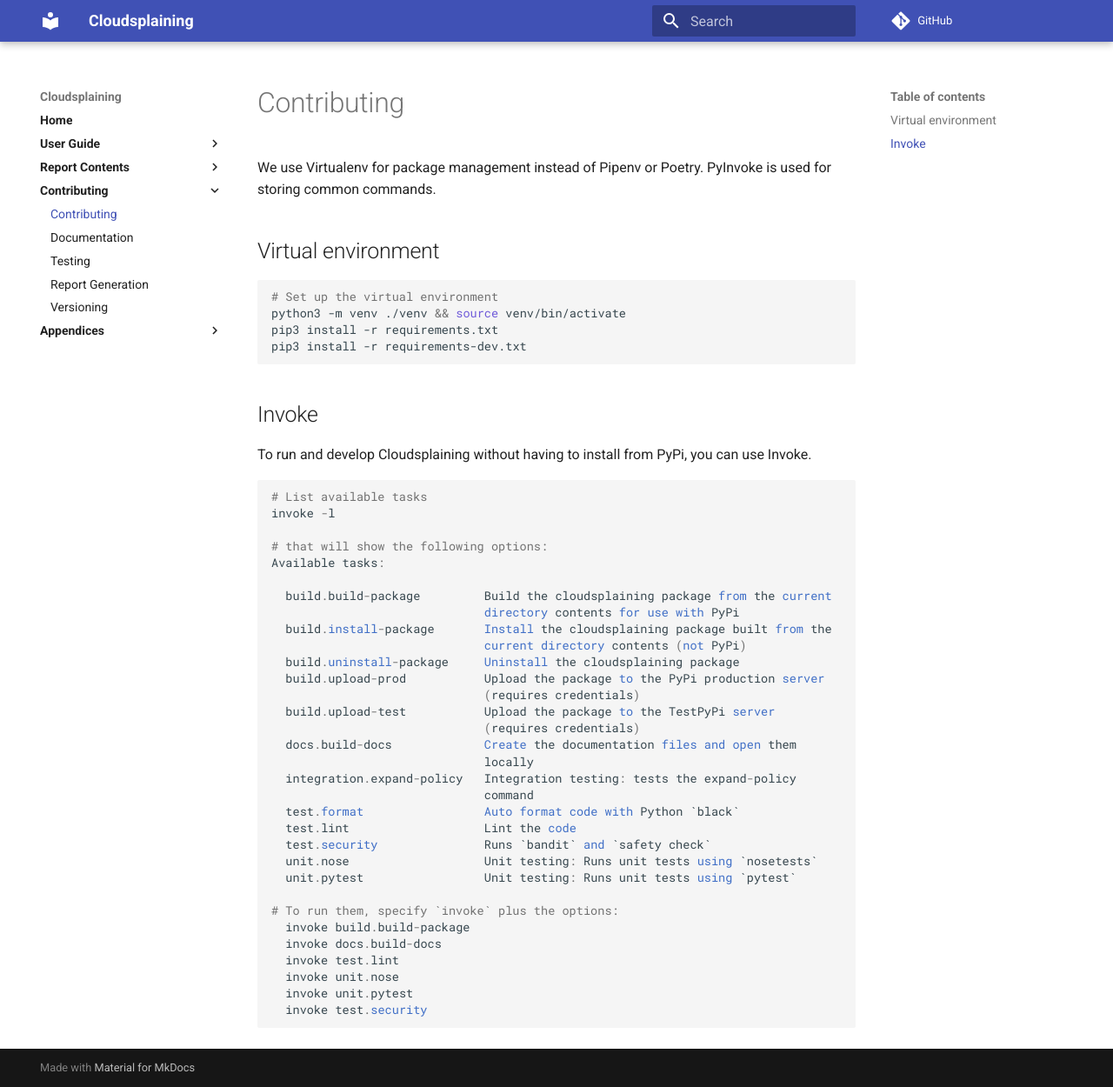
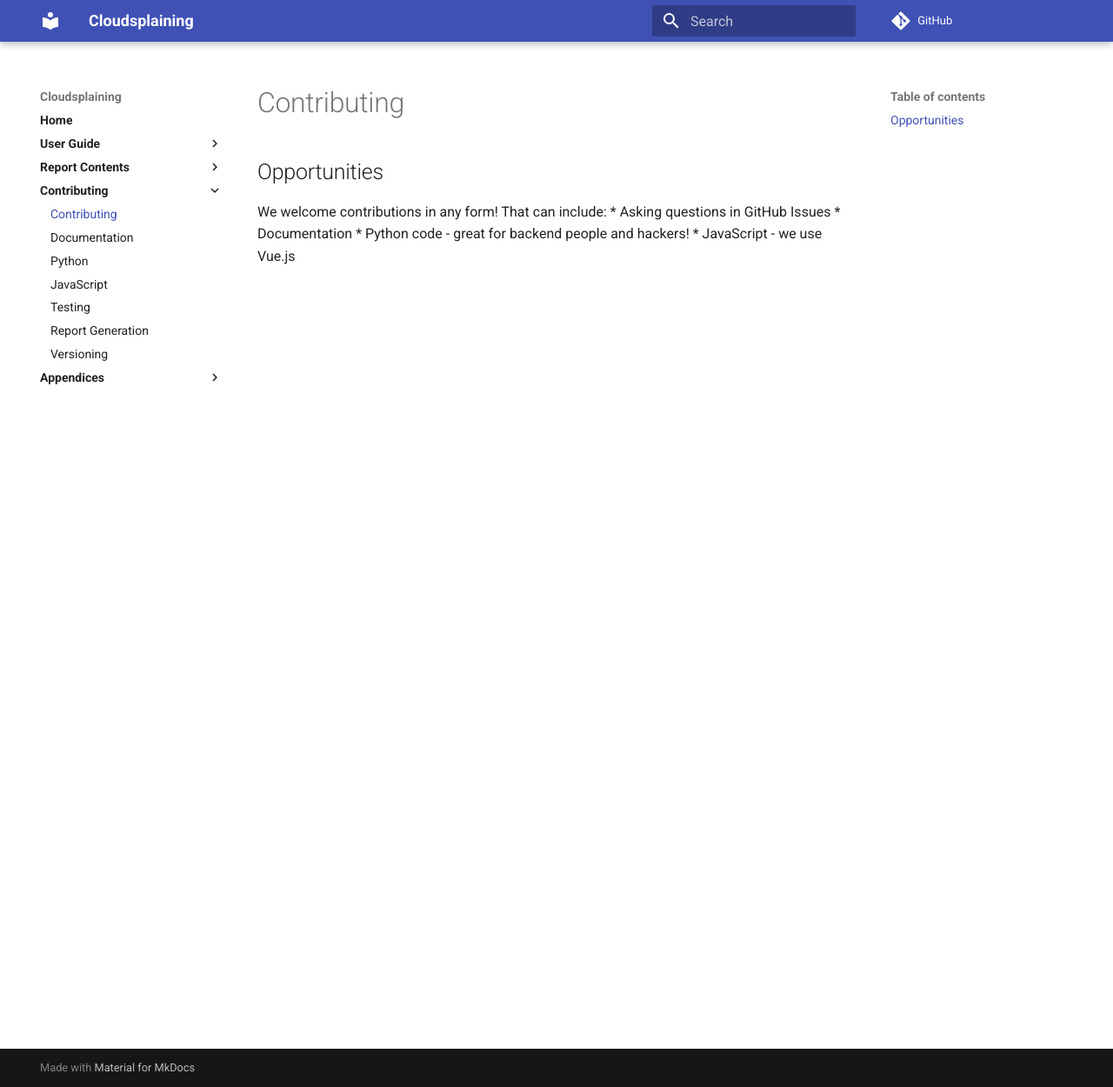
Before and after one commit to salesforce/cloudsplaining, an MkDocs documentation site: the page built from docs/contributing/contributing.md, in a window 1280 px wide and 1250 px high. Shown: the whole window at 87% size. Built offline with MkDocs 1.6.1 and Material for MkDocs 9.7.7, drawn with Linux system fonts in a browser that asks for light colours; comment, search, counter and statistics services are not loaded.

````diff
--- a/docs/contributing/contributing.md
+++ b/docs/contributing/contributing.md
@@ -1,52 +1,9 @@
 # Contributing
 
-We use Virtualenv for package management instead of Pipenv or Poetry. PyInvoke is used for storing common commands.
+## Opportunities
 
-## Virtual environment
-
-```bash
-# Set up the virtual environment
-python3 -m venv ./venv && source venv/bin/activate
-pip3 install -r requirements.txt
-pip3 install -r requirements-dev.txt
-```
-
-
-## Invoke
-To run and develop Cloudsplaining without having to install from PyPi, you can use Invoke.
-
-```
-# List available tasks
-invoke -l
-
-# that will show the following options:
-Available tasks:
-
-  build.build-package         Build the cloudsplaining package from the current
-                              directory contents for use with PyPi
-  build.install-package       Install the cloudsplaining package built from the
-                              current directory contents (not PyPi)
-  build.uninstall-package     Uninstall the cloudsplaining package
-  build.upload-prod           Upload the package to the PyPi production server
-                              (requires credentials)
-  build.upload-test           Upload the package to the TestPyPi server
-                              (requires credentials)
-  docs.build-docs             Create the documentation files and open them
-                              locally
-  integration.expand-policy   Integration testing: tests the expand-policy
-                              command
-  test.format                 Auto format code with Python `black`
-  test.lint                   Lint the code
-  test.security               Runs `bandit` and `safety check`
-  unit.nose                   Unit testing: Runs unit tests using `nosetests`
-  unit.pytest                 Unit testing: Runs unit tests using `pytest`
-
-# To run them, specify `invoke` plus the options:
-  invoke build.build-package
-  invoke docs.build-docs
-  invoke test.lint
-  invoke unit.nose
-  invoke unit.pytest
-  invoke test.security
-
-```
+We welcome contributions in any form! That can include:
+* Asking questions in GitHub Issues
+* Documentation
+* Python code - great for backend people and hackers!
+* JavaScript - we use Vue.js
--- a/mkdocs.yml
+++ b/mkdocs.yml
@@ -39,6 +39,8 @@
   - "<b>Contributing</b>":
     - Contributing: 'contributing/contributing.md'
     - Documentation: 'contributing/documentation.md'
+    - Python: 'contributing/python.md'
+    - JavaScript: 'contributing/javascript.md'
     - Testing: 'contributing/testing.md'
     - Report Generation: 'contributing/report.md'
     - Versioning: 'contributing/versioning.md'
--- a/package.json
+++ b/package.json
@@ -1,12 +1,13 @@
 {
   "name": "cloudsplaining",
+  "main": "cloudsplaining/output",
   "version": "0.2.0",
   "private": true,
   "scripts": {
     "serve": "vue-cli-service serve --mode development",
-    "build": "vue-cli-service build --mode production",
+    "build": "vue-cli-service build --mode production --dest cloudsplaining/output/dist --no-clean",
     "lint": "vue-cli-service lint",
-    "test": "mocha --recursive src/test/"
+    "test": "mocha --recursive cloudsplaining/output/src/test/"
   },
   "directories": {
     "test": "src/test/"
````
Also changed, not shown: docs/contributing/javascript.md (added, +5 -0 lines), docs/contributing/python.md (added, +54 -0 lines), docs/contributing/testing.md (+3 -2 lines), vue.config.js (+19 -2 lines), 4 other files.
